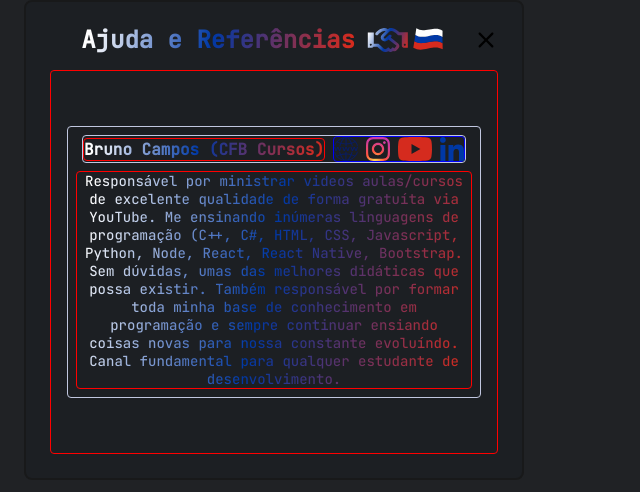
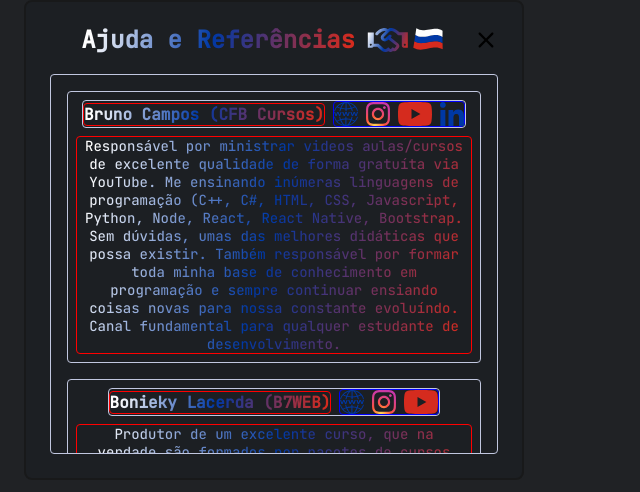
Before and after one commit to DouglasSuzukiDS/CashSystem, a React (Create React App) app in the folder Frontend/: page /test in a window 1280 px wide. Shown: the top 492 px of the page, without its empty margins (0-640 px from the left). Built offline with nearby package versions, Linux system fonts and the light colour scheme; no server answers.

Commit message:
Reference scroll bug fixed

```diff
--- a/Frontend/src/components/HelpReference/HelpReference.tsx
+++ b/Frontend/src/components/HelpReference/HelpReference.tsx
@@ -112,7 +112,7 @@
             <div className="flex border4">
                { helpReferenceSite &&
                   <a href={`${ referenceSite }`} className='flex mr-1 opacity' target='_blank' rel="noreferrer">
-                     <GlobeWWW w="24" h="24" fill="var(--dark-blue)" />
+                     <GlobeWWW w="24" h="24" fill="var(--blue-russian)" />
                   </a>
                }
 
--- a/Frontend/src/components/References/References.tsx
+++ b/Frontend/src/components/References/References.tsx
@@ -13,7 +13,7 @@
 
 export const References = ({ close }: ActionsType) => {
    return (
-      <div className="containerReferences flex column ml-3">
+      <div className="containerReferences flex sbt column ml-3">
          <h4 className="flex sbt w-100">
             <div className="flex text-info w-100">
                <p className="text-russin-gradient">Ajuda e Referências </p>
@@ -22,14 +22,14 @@
             </div>
 
             <div className="referencesClose flex pointer opacity">
-               <XMark w='24' h='24' className='' onClick={ close } />
+               <XMark w='24' h='24' className='' onClick={close} />
             </div>
          </h4>
 
-         <div className="references flex column mt-2 border3">
-
+         <div className="references flex column mt-2 border">
+            <span>
                {/* CFB Cursos */}
-            <article className="referenceItem flex column my-1 mx-2 border">
+               <article className="referenceItem flex column my-2 mx-2 border">
                   <HelpReference
                      referenceName='Bruno Campos (CFB Cursos)'
                      referenceSite='http://cfbcursos.com.br'
@@ -43,7 +43,7 @@
                </article>
 
                {/* Bonieky */}
-            {/* <article className="referenceItem flex column my-1 mx-2 border">
+               <article className="referenceItem flex column my-2 mx-2 border">
                   <HelpReference
                      referenceName='Bonieky Lacerda (B7WEB)'
                      referenceSite='https://b7web.com.br/fullstack/'
@@ -51,30 +51,30 @@
                      referenceYouTube='https://www.youtube.com/@bonieky'
                      referenceDesc='Produtor de um excelente curso, que na verdade são formados por pacotes de cursos para tornar transformar pessoas em desenvolvedores fullstack, WEB e Mobile. Didatica  incrí­vel, também uma das melhores que possa existir. Possui videos aulas em seu canal do YouTube que vão comprovar a qualidade da sua didatica e ví­deos sobre o mundo do desenvolvimento.'
                   />
-            </article> */}
+               </article>
 
                {/* Lucas e Alessandro */}
-            {/* <article className="referenceItem flex column my-1 mx-2 border">
+               <article className="referenceItem flex column my-1 mx-2 border">
                   <HelpReference
                      referenceName='Lucas e Alessandro (Suporte B7WEB)'
                      referenceSite='https://b7web.com.br/fullstack/'
                      referenceDesc='Membros do suporte do curso da B7WEB. Profissionais que buscam ajudar os alunos da melhor forma que podem.
                   Agradecimento especial ao Lucas que venho me ajudando no entendimento e desenolvimento do meu projeto. Sem sua ajuda, talvez o processo de desenvolvimendo do projeto poderia ser muito maior.'
                   />
-            </article> */}
+               </article>
 
                {/* Vitor Cunha */}
-            {/* <article className="referenceItem flex column my-1 mx-2 border">
-               <reference
+               <article className="referenceItem flex column my-1 mx-2 border">
+                  <HelpReference
                      referenceName='Vitor Cunha'
                      referenceYouTube='https://www.youtube.com/@VitorCunhaCode'
                      referenceLinkedin='https://www.linkedin.com/in/vitorlostada/'
                      referenceDesc='Responsável por ensinar como eu faria um CRUD utilizando React com Node e MySQL, justamente o que precisava aprender para desenvolver meu primeiro CRUD (que eu mesmo desenvolvi). Mostrando também que é possivel unir React com Electron. Sua didatica também é excelente, extremamente simples, rápida e direta. '
                   />
-            </article> */}
+               </article>
 
                {/* Huriel */}
-            {/* <article className="referenceItem flex column my-1 mx-2 border">
+               <article className="referenceItem flex column my-1 mx-2 border">
                   <HelpReference
                      referenceName='Huriel'
                      referenceInstagram='https://www.instagram.com/huri3l'
@@ -82,10 +82,10 @@
                      referenceLinkedin='https://linkedin.com/in/huri3l'
                      referenceDesc='Responsável por realizar um fantastica playlist buscando explicar o uso e conceitos de todos os Hooks do React. Também possí­veis outros ví­deos em seu canal do youtube buscando ensinar ferramentas/recursos para impulsonar o desenvolvimento frontend. Não é atoa que sua capa do YouTube contem a frase "Impulsionando Desenvolvedores". Sua didática é excelente, busca explicar todo o conceito de forma simples e objetiva.'
                   />
-            </article> */}
+               </article>
 
                {/* Mathues Battisti */}
-            {/* <article className="referenceItem flex column my-1 mx-2 border">
+               <article className="referenceItem flex column my-1 mx-2 border">
                   <HelpReference
                      referenceName='Mathues Battisti(Hora de Codar)'
                      referenceSite='https://horadecodar.com.br'
@@ -95,29 +95,29 @@
                      referenceDesc='Responsável por ministrar excelentes aulas via YouTube e cursos via Udemy / Plataforma Hora de Codar. Fui aluno do curso de Javascript na Udemy, onde pude comprovar sua excelencia no ensino, dando suporte no decorrer dos estudos. Possui um site/blog com artigos/tutoriais de programação.
                   Me salvou inúmeras vezes atravez das suas aulas/site/blog. Alguma dúvida de como usar algum recurso em Javascript? O Matheus talvez possa ter algum conteúdo para te salvar.'
                   />
-            </article> */}
+               </article>
 
                {/* João Ribeiro */}
-            {/* <article className="referenceItem flex column my-1 mx-2 border">
+               <article className="referenceItem flex column my-1 mx-2 border">
                   <HelpReference
                      referenceName='Bruno Campos (CFB Cursos)'
                      referenceSite='https://www.udemy.com/course/desenvolvimento-web-compacto-e-completo'
                      referenceYouTube='https://www.youtube.com/@JLDRPT'
                      referenceDesc='Pra ser bem sincero, ví­ apenas alguns ví­deos dele, mas é notável que sua didatica também é incrivel, simples e direta. Recentemente publicou um curso de Desenvolvimento Web na Udemy e plo o que vi da sua grade é muito rica.'
                   />
-            </article> */}
+               </article>
 
                {/* Jovem Programador */}
-            {/* <article className="referenceItem flex column my-1 mx-2 border">
+               <article className="referenceItem flex column my-1 mx-2 border">
                   <HelpReference
                      referenceName='Rodrido (Jovem Progamador)'
                      referenceInstagram='https://www.instagram.com/rodrigolucas322'
                      referenceYouTube='https://www.youtube.com/@JovemProgramadorOficial'
                      referenceDesc='Descobri o canal dele a pouco tempo buscando entender, aprender como desenvolver um Carrinho de Compras, utilizando React Hooks e desenvolver o sistema de Login.'
                   />
-            </article> */}
+               </article>
 
-            {/* <article className="referenceItem flex column my-1 mx-2 border">
+               <article className="referenceItem flex column my-1 mx-2 border">
                   <HelpReference
                      referenceName='Bruno Campos (CFB Cursos)'
                      referenceSite='http://cfbcursos.com.br'
@@ -232,8 +232,8 @@
 
                   Também responsável por formar toda minha base de conhecimento em programação e sempre continuar ensiando coisas novas para nossa constante evoluíndo. Canal fundamental para qualquer estudante de desenvolvimento. '
                   />
-            </article> */}
-
+               </article>
+            </span>
 
          </div>
       </div>
--- a/Frontend/src/components/References/_References.scss
+++ b/Frontend/src/components/References/_References.scss
@@ -10,10 +10,13 @@
    // overflow: hidden;
 
    .references {
-      // width: 100%;
-      // height: 380px;
-      height: 100%;
-      overflow-y: auto;
+      height: 380px;
+      // height: auto;
+
+      span {
+         // width: 100%;
+         overflow: auto;
+      }
 
       .referenceItem {
          transition: all .75s;
--- a/Frontend/src/pages/OpenSystem/OpenSystem.tsx
+++ b/Frontend/src/pages/OpenSystem/OpenSystem.tsx
@@ -773,6 +773,7 @@
                startJob={ startJob }
                handleOptionSystem={ handleOptionSystem }
                handleCloseCash={ handleCloseCash }
+               handleCloseSystem={ handleCloseSystem }
                open={ open }
                userInfos={ userInfos } />
 
--- a/Frontend/src/style/style.css
+++ b/Frontend/src/style/style.css
@@ -1758,8 +1758,10 @@
   height: 480px;
 }
 .containerReferences .references {
-  height: 100%;
-  overflow-y: auto;
+  height: 380px;
+}
+.containerReferences .references span {
+  overflow: auto;
 }
 .containerReferences .references .referenceItem {
   transition: all 0.75s;
```
Also changed, not shown: 1 other file (tests, documents, lock files or other folders). Lines whose indentation alone changed are shown as unchanged.
